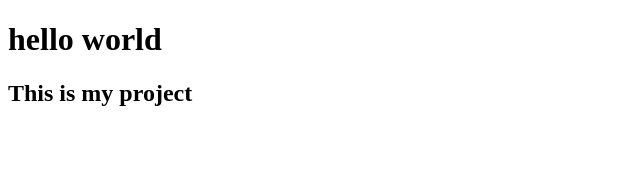
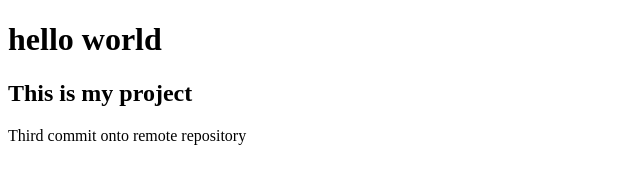
Before and after one commit to ayne-lee/gitty01-project, a plain HTML site: page index.html in a window 1280 px wide. Shown: the whole page, without its empty margins (0-640 px from the left). Drawn offline with Linux system fonts and the light colour scheme.

Commit message:
Third commit onto remote repository

```diff
--- a/index.html
+++ b/index.html
@@ -9,5 +9,6 @@
 <body>
     <h1>hello world</h1>
     <h2>This is my project</h2>
+    <p>Third commit onto remote repository</p>
 </body>
 </html>
```
